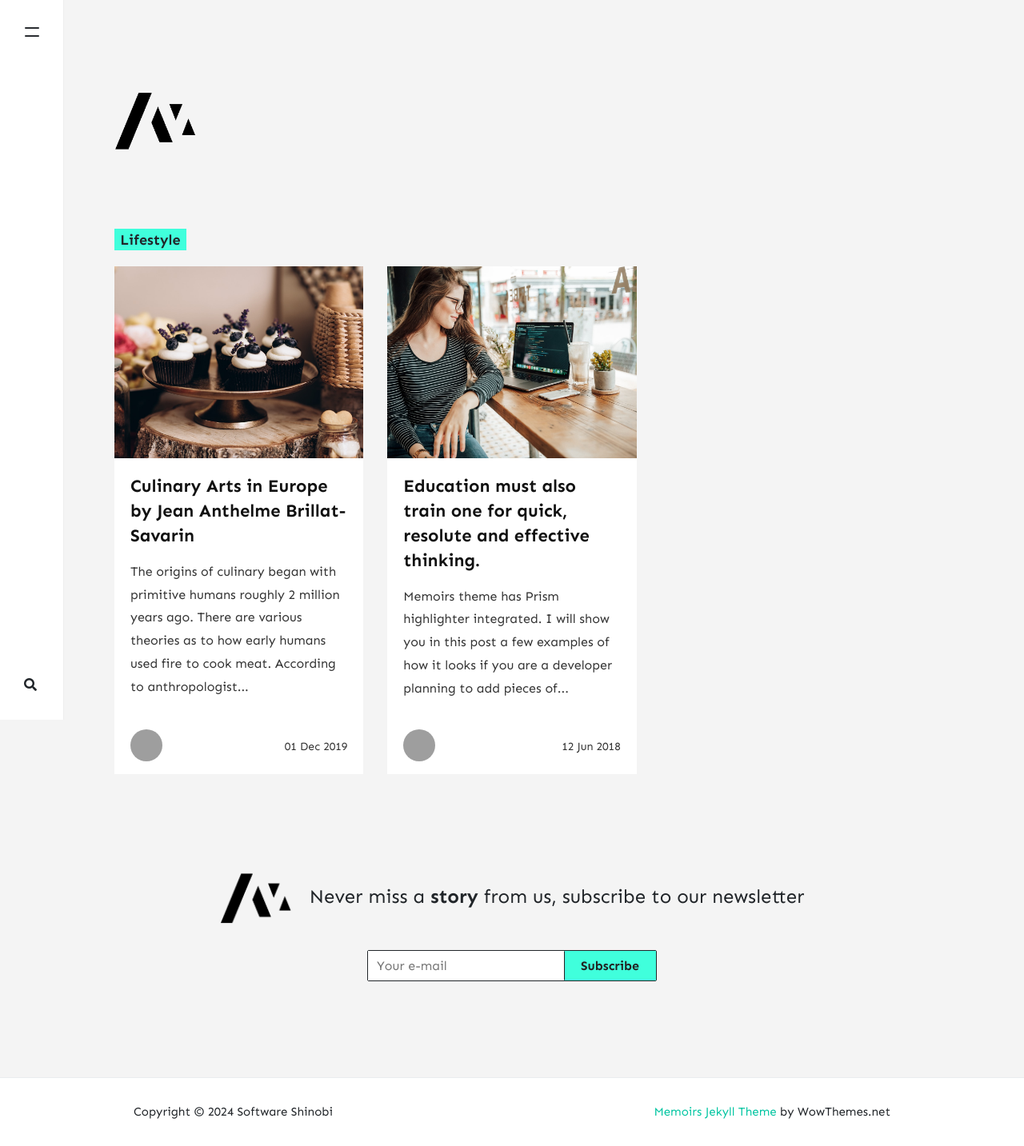
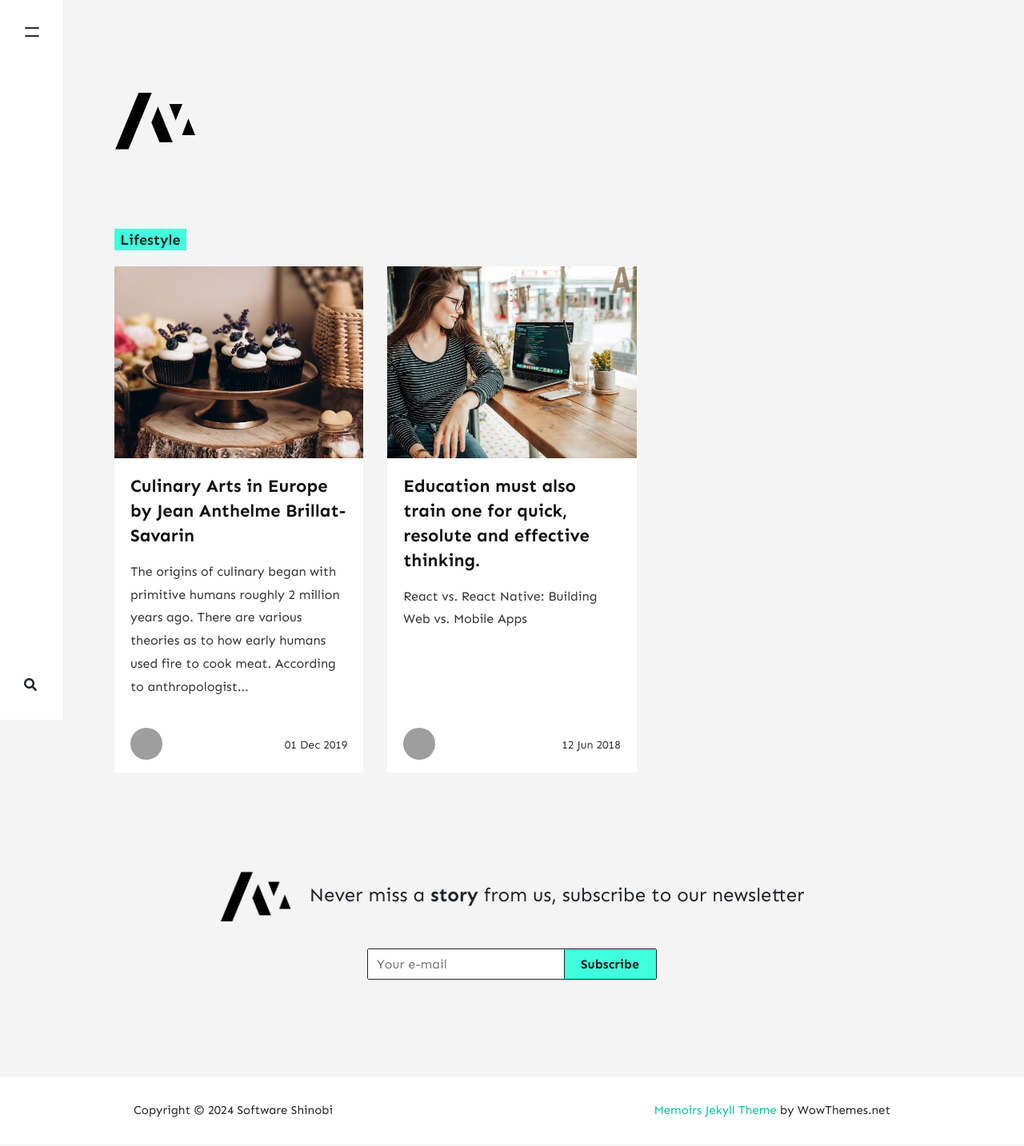
Before and after one commit to TafariKachingwe/christophercatchings.com, a Jekyll site: the page built from _pages/categories.md, in a window 1280 px wide. Shown: the whole page at 80% size. Built offline with Jekyll 4.4.1, drawn with Linux system fonts in a browser that asks for light colours; nearby versions of some CDN libraries; comment, search, counter and statistics services are not loaded; some of the changed lines change nothing that is shown; grey boxes are pictures that could not be loaded.

Commit message:
automated terminal push

````diff
--- a/_posts/2018-06-12-education.md
+++ b/_posts/2018-06-12-education.md
@@ -1,4 +1,5 @@
 ---
+
 layout: post
 title:  "Education must also train one for quick, resolute and effective thinking."
 author: softwareshinobi
@@ -6,63 +7,32 @@
 image: assets/images/3.jpg
 beforetoc: "Prism highlighter is a very powerful thing. In this article I'm going to show you what you can actually do with it, some tricks and tips while editing your post. Tocs is also enabled as you can see in summary."
 toc: true
+
 ---
-Memoirs theme has Prism highlighter integrated. I will show you in this post a few examples of how it looks if you are a developer planning to add pieces of code on your website.
 
+## React vs. React Native: Building Web vs. Mobile Apps
 
-#### HTML
+React and React Native are both powerful JavaScript libraries, but they cater to different development environments. Let's break down the key distinctions:
 
-```html
-<li class="ml-1 mr-1">
-    <a target="_blank" href="#">
-    <i class="fab fa-twitter"></i>
-    </a>
-</li>
-```
+**React: King of the Web**
 
-#### CSS
+* Reigns supreme in building dynamic and interactive user interfaces (UIs) for web applications.
+* Leverages the Virtual DOM for efficient rendering, ensuring smooth performance even with complex UIs.
+* Offers a vast ecosystem of libraries and frameworks, allowing for rapid development and customization.
 
-```css
-.highlight .c {
-    color: #999988;
-    font-style: italic;
-}
-.highlight .err {
-    color: #a61717;
-    background-color: #e3d2d2;
-}
-```
+**React Native: Bridging the Gap to Mobile**
 
-#### JS
+* Lets you build native-looking mobile apps (iOS & Android) using JavaScript and React concepts.
+* Optimizes code for mobile performance, utilizing native UI components for a familiar user experience.
+* Streamlines development by allowing code sharing between web and mobile versions of your app (with some adjustments).
 
-```js
-// alertbar later
-$(document).scroll(function () {
-    var y = $(this).scrollTop();
-    if (y > 280) {
-        $('.alertbar').fadeIn();
-    } else {
-        $('.alertbar').fadeOut();
-    }
-});
-```
+**Choosing the Right Tool:**
 
-#### Python
+* **Web Applications:** React is your go-to choice for creating visually appealing and interactive web experiences.
+* **Mobile Applications:** When targeting mobile users, React Native shines, offering a faster and more cost-effective development approach compared to native app development.
 
-```python
-print("Hello World")
-```
+Both React and React Native have their strengths. Understanding which one aligns best with your project goals is crucial for building successful web or mobile applications.
 
-#### Ruby
+**#react #reactnative #javascript #webdev #mobiledev #development**
 
-```ruby
-require 'redcarpet'
-markdown = Redcarpet.new("Hello World!")
-puts markdown.to_html
-```
-
-#### C
-
-```c
-printf("Hello World");
-```
+Use code
````
